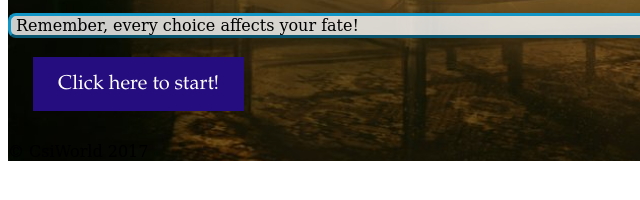
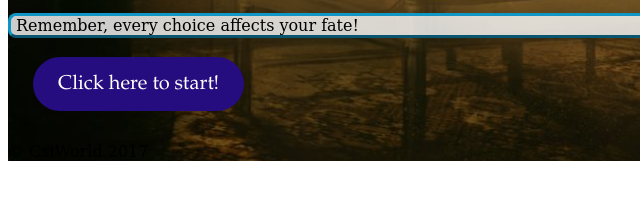
Before and after one commit to rucham20/2B-csiworld, a plain HTML site: page index.html in a window 1280 px wide. Shown: the part 440-640 px from the top of the page, 0-640 px from the left. Drawn offline with nearby package versions, Linux system fonts and the light colour scheme.

Commit message:
Editing
I edited the buttons in CSS.

```diff
--- a/webapp.css
+++ b/webapp.css
@@ -21,6 +21,7 @@
 /*button*/
 input {
     background-color: #260D7F; /* Green */
+	border-radius: 100px;
     border: none;
     color: white;
     padding: 15px 25px;
@@ -37,6 +38,7 @@ input {
 
 input:hover {
     box-shadow: 0 12px 16px 0 rgba(0,0,0,0.24),0 17px 50px 0 rgba(0,0,0,0.19);
+	background-color: #00004d; /* Dark Blue */
 }
 
 img {
```
